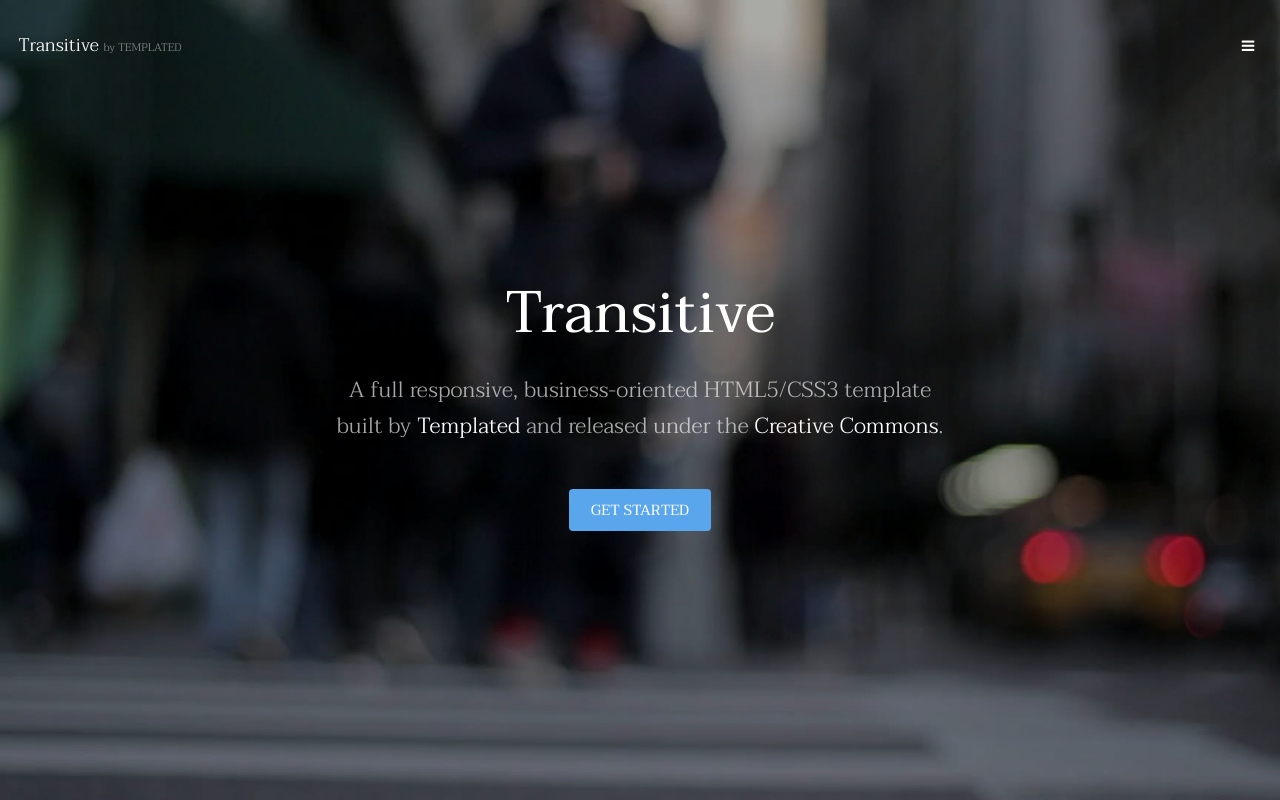
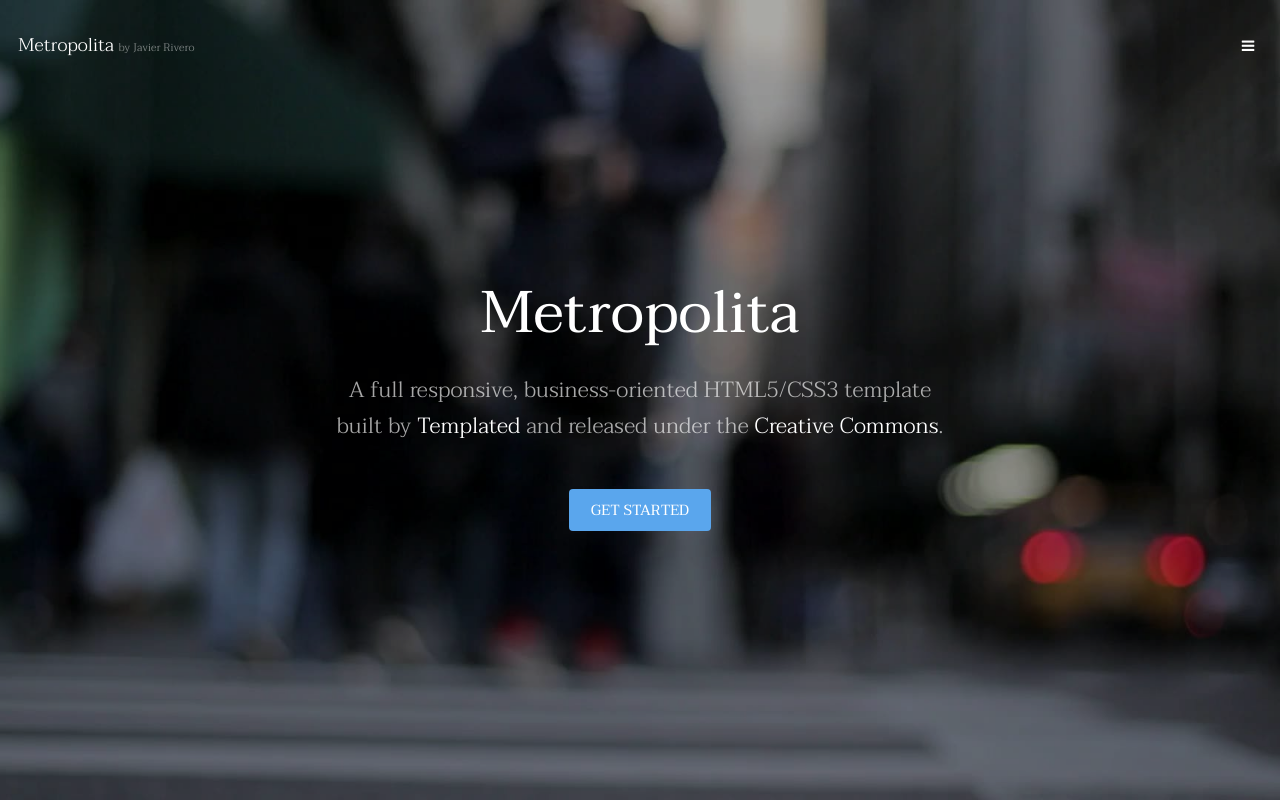
Before and after one commit to JRG75/04_REP_METROPOLITA, a plain HTML site: page index.html in a window 1280 px wide. Shown: the top 800 px of the page. Drawn offline with Linux system fonts and the light colour scheme.

Commit message:
cambios en la portada por JAVIER

```diff
--- a/index.html
+++ b/index.html
@@ -6,7 +6,7 @@
 -->
 <html>
 	<head>
-		<title>Transitive by TEMPLATED</title>
+		<title>Metropolita by Javier Rivero</title>
 		<meta charset="utf-8" />
 		<meta name="viewport" content="width=device-width, initial-scale=1" />
 		<link rel="stylesheet" href="assets/css/main.css" />
@@ -15,7 +15,7 @@
 
 		<!-- Header -->
 			<header id="header" class="alt">
-				<div class="logo"><a href="index.html">Transitive <span>by TEMPLATED</span></a></div>
+				<div class="logo"><a href="index.html">Metropolita <span>by Javier Rivero</span></a></div>
 				<a href="#menu" class="toggle"><span>Menu</span></a>
 			</header>
 
@@ -36,7 +36,7 @@
 		-->
 			<section id="banner" data-video="images/banner">
 				<div class="inner">
-					<h1>Transitive</h1>
+					<h1>Metropolita</h1>
 					<p>A full responsive, business-oriented HTML5/CSS3 template<br />
 					built by <a href="https://templated.co/">Templated</a> and released under the <a href="https://templated.co/license">Creative Commons</a>.</p>
 					<a href="#one" class="button special scrolly">Get Started</a>
```
